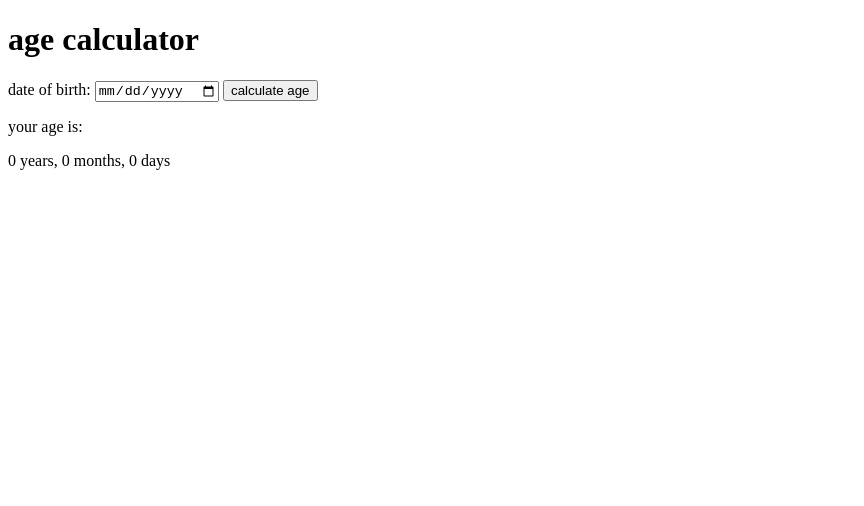
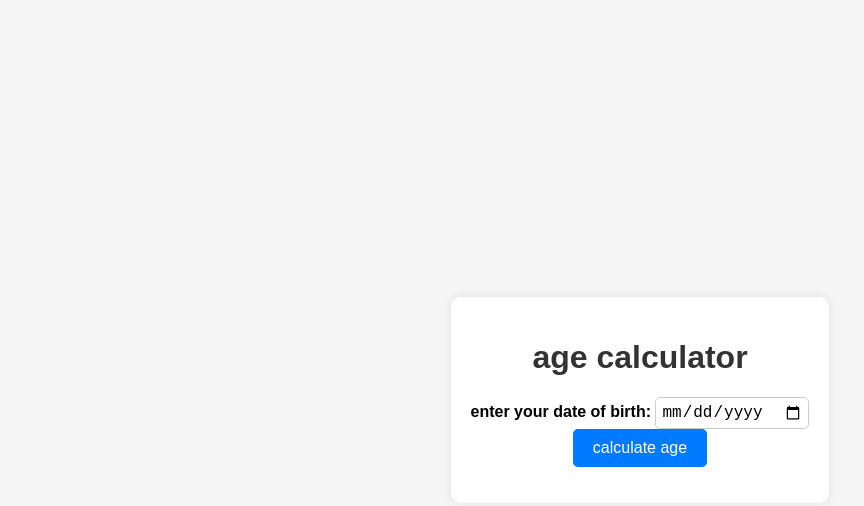
Before and after one commit to anshvishnoi/CodeAlpha_ProjectName, a plain HTML site: page CodeAlpha_ProjectName/age calculator/index.html in a window 1280 px wide. Shown: the whole page, without its empty margins (0-864 px from the left). Drawn offline with Linux system fonts and the light colour scheme.

Commit message:
Update index.html

```diff
--- a/CodeAlpha_ProjectName/age calculator/index.html
+++ b/CodeAlpha_ProjectName/age calculator/index.html
@@ -1,23 +1,20 @@
-<!doctype html>
+<!dOCTYPE html>
 <html lang="en">
 <head>
     <meta charset="UTF-8">
     <meta name="viewport" content="width=device-width, initial-scale=1.0">
     <title>age calculator</title>
-    <link rel="stylesheet" href="styles.css">
+    <link rel="stylesheet" href="style.css">
 </head>
 <body>
     <div class="container">
         <h1>age calculator</h1>
-        <div class="form">
-            <label for="dob">date of birth:</label>
+        <div class="input-group">
+            <label for="dob">enter your date of birth:</label>
             <input type="date" id="dob">
-            <button onclick="calculateage()">calculate age</button>
         </div>
-        <div class="result">
-            <p>your age is:</p>
-            <p id="ageResult">0 years, 0 months, 0 days</p>
-        </div>
+        <button id="calculateBtn">calculate age</button>
+        <p id="ageresult"></p>
     </div>
     <script src="script.js"></script>
 </body>
```
